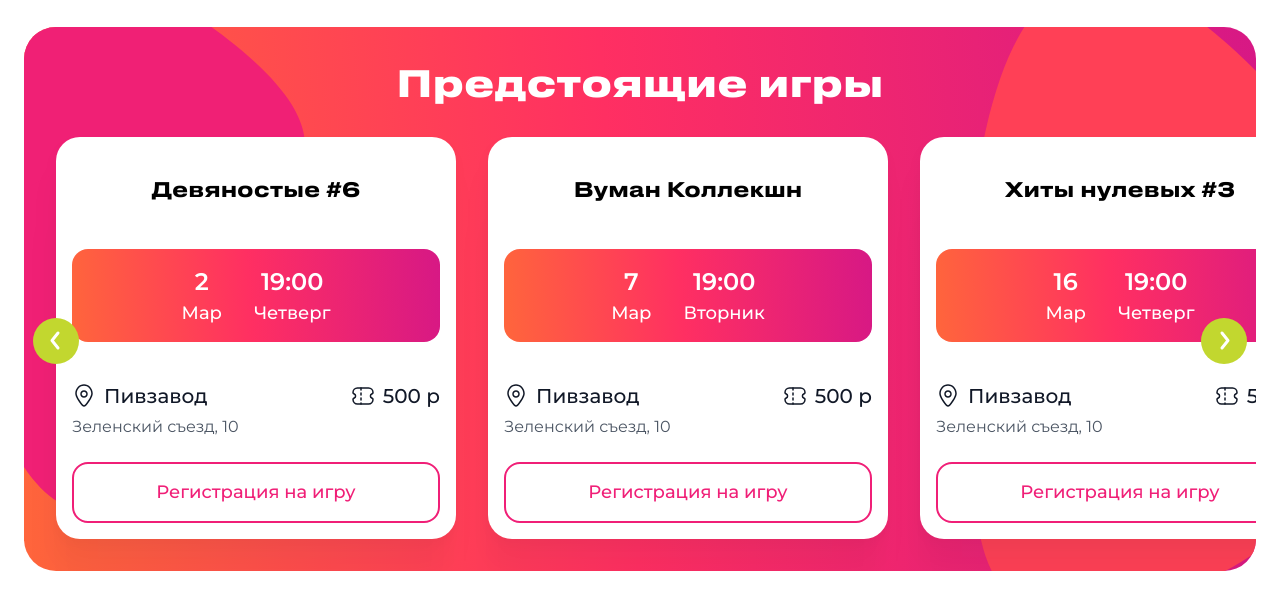
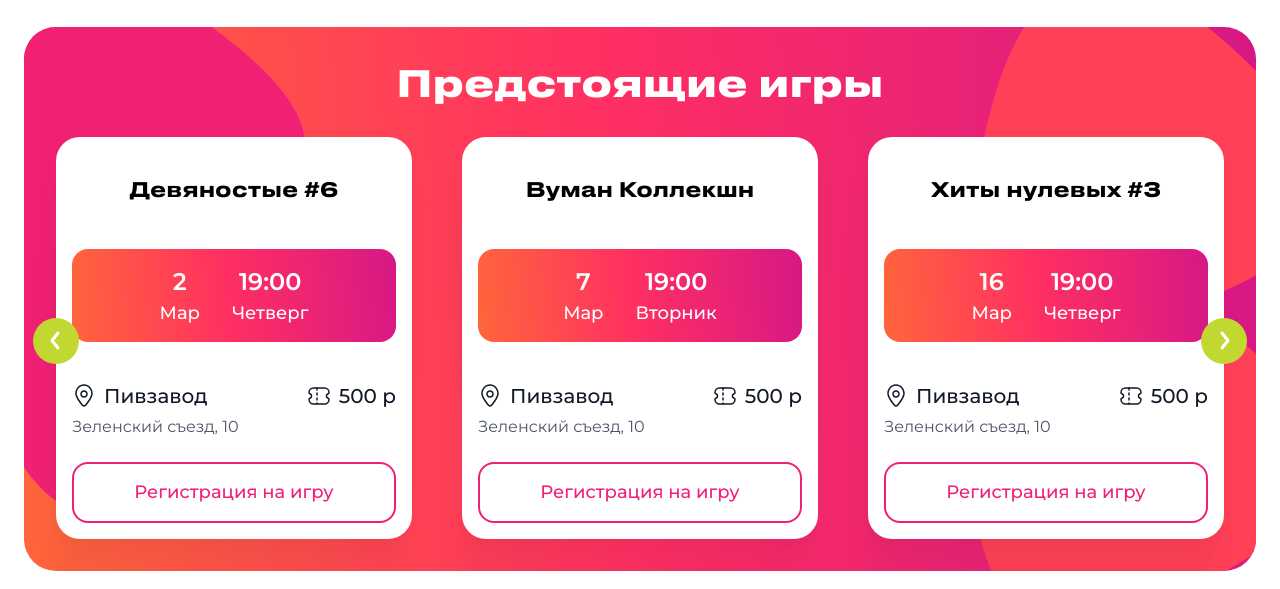
Before and after one commit to otgadaymelody/otgadaymelody-web, a React (Create React App) app: page / in a window 1280 px wide. Shown: the part 2000-2589 px from the top of the page. Built offline with nearby package versions, Linux system fonts and the light colour scheme; no server answers.

Commit message:
fix(future-games): fix games card width

```diff
--- a/src/components/future-games-list/FutureGamesList.css
+++ b/src/components/future-games-list/FutureGamesList.css
@@ -15,7 +15,7 @@
 }
 
 .future-games-list__game {
-  width: 400px;
+  width: auto;
 }
 
 .future-games-list__title {
--- a/src/components/future-games-list/FutureGamesList.tsx
+++ b/src/components/future-games-list/FutureGamesList.tsx
@@ -52,10 +52,23 @@ const FutureGamesList: FC<BaseComponent> = ({ className }): React.ReactElement =
           nextEl: '.future-games-list__slider-button-next',
           prevEl: '.future-games-list__slider-button-prev',
         }}
-        slidesPerView={'auto'}
         spaceBetween={32}
         modules={[Navigation]}
         className="future-games-list__games_list"
+        breakpoints={{
+          360: {
+            slidesPerView: 1,
+            spaceBetween: 20,
+          },
+          768: {
+            slidesPerView: 2,
+            spaceBetween: 40,
+          },
+          1280: {
+            slidesPerView: 3,
+            spaceBetween: 50,
+          },
+        }}
       >
         {GAME_LIST.map((item, index) => (
           <SwiperSlide key={index}>
@@ -69,10 +82,6 @@ const FutureGamesList: FC<BaseComponent> = ({ className }): React.ReactElement =
           <img src={sliderPrevImg} />
         </div>
       </Swiper>
-      {/*
-      {GAME_LIST.length > 3 && !isDesktop && (
-        <BaseButton styles={showMoreBtnClasses} title="Показать еще" />
-      )} */}
     </BlockBackground>
   );
 };
```
